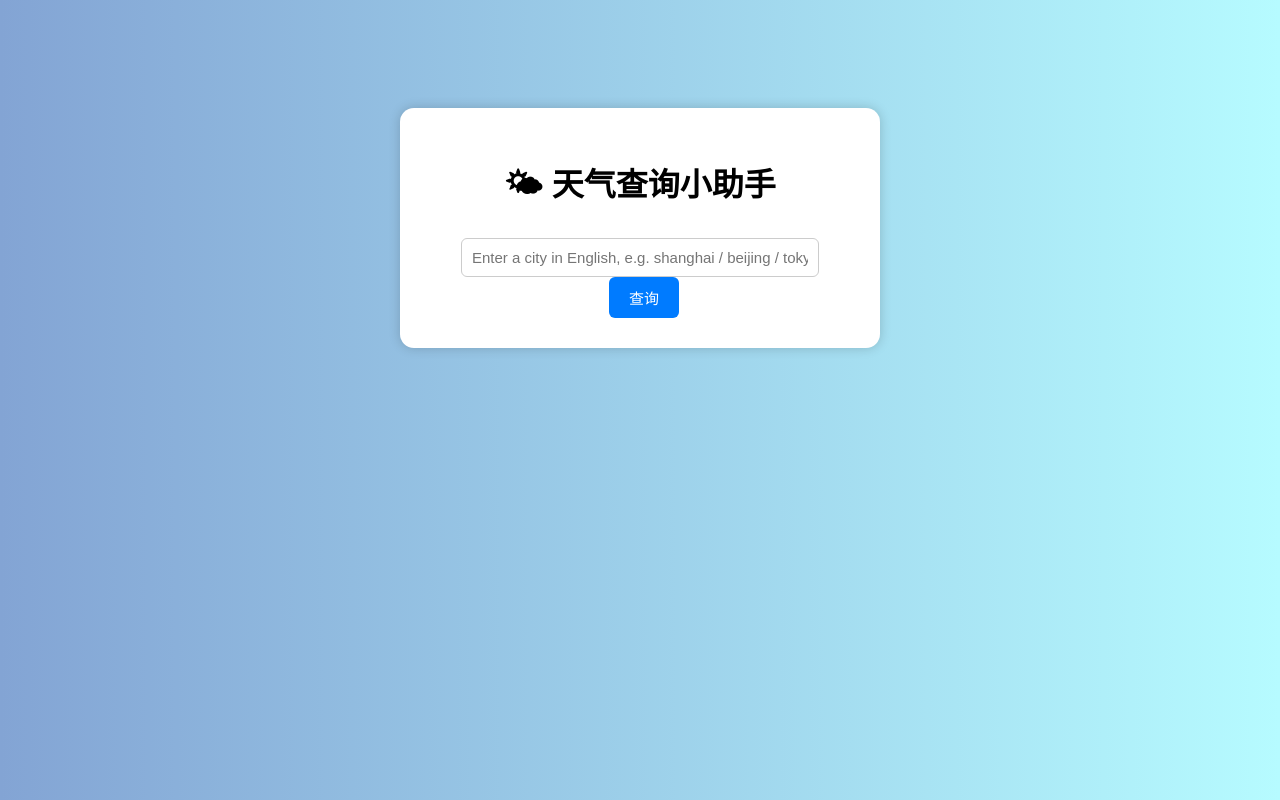
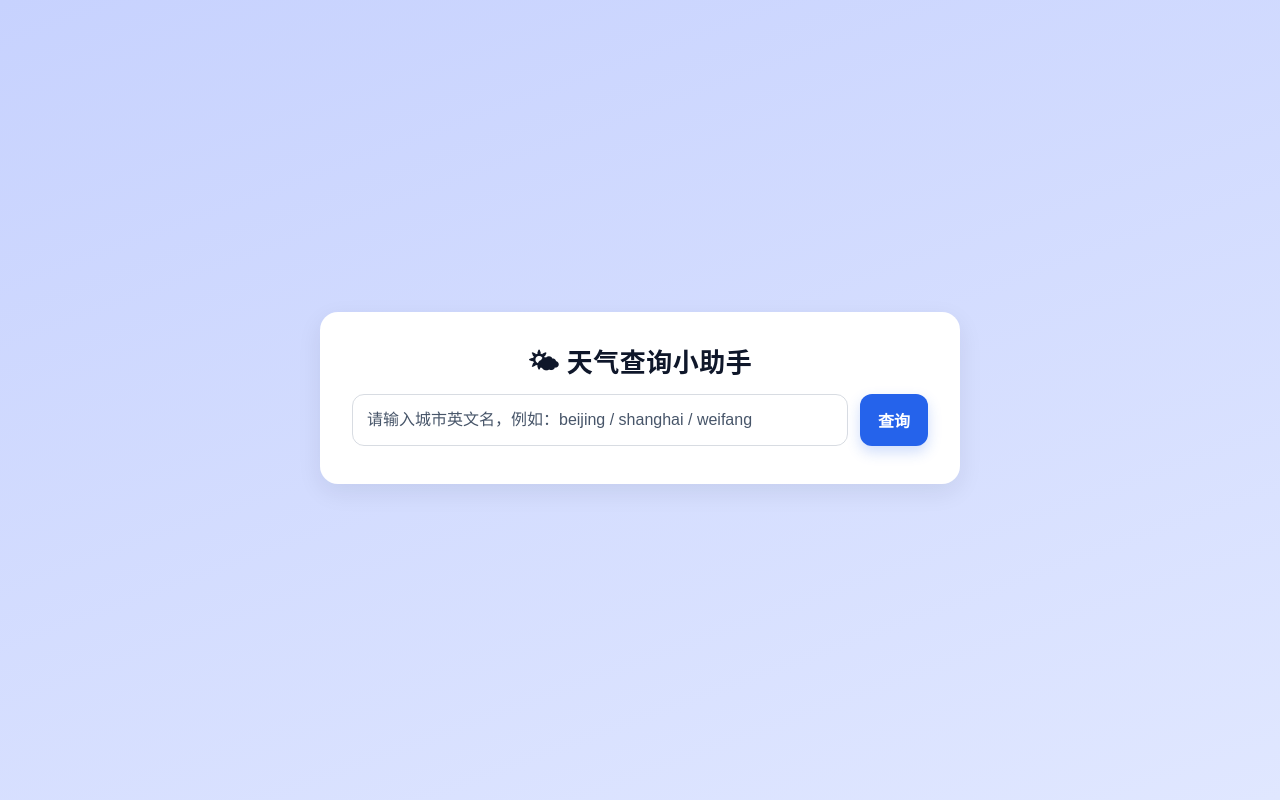
Before and after one commit to regard68/weather_app, a Flask app: page / in a window 1280 px wide. Run offline with Flask 3, Linux system fonts and the light colour scheme.

Commit message:
update: mobile responsive layout & fix English city search

```diff
--- a/static/style.css
+++ b/static/style.css
@@ -1,63 +1,169 @@
-body {
-    font-family: "Microsoft Yahei", sans-serif;
-    background: linear-gradient(to right, #83a4d4, #b6fbff);
-    text-align: center;
-    padding-top: 100px;
+/* ===== 基础与主题 ===== */
+:root{
+  --bg-start: #c7d2fe;   /* indigo-200 */
+  --bg-end:   #e0e7ff;   /* indigo-100 */
+  --card-bg:  #ffffff;
+  --text:     #0f172a;   /* slate-900 */
+  --muted:    #475569;   /* slate-600 */
+  --primary:  #2563eb;   /* blue-600 */
+  --primary-press: #1d4ed8;
+  --ring:     rgba(37,99,235,0.35);
+  --error:    #dc2626;
+  --shadow:   0 8px 24px rgba(15, 23, 42, 0.08);
+  --radius:   18px;
 }
 
-/* ✅ 加宽容器，让页面不挤 */
-.container {
-    background: white;
-    padding: 30px;
-    border-radius: 14px;
-    width: 420px; /* 从 350 增加到 420，提示文本就不会被挤掉 */
-    margin: auto;
-    box-shadow: 0 0 12px rgba(0,0,0,0.18);
+/* 深色模式自动适配 */
+@media (prefers-color-scheme: dark) {
+  :root{
+    --bg-start: #0b1220;
+    --bg-end:   #161e2e;
+    --card-bg:  #0f172a;
+    --text:     #e2e8f0;
+    --muted:    #94a3b8;
+    --primary:  #60a5fa;
+    --primary-press: #3b82f6;
+    --ring:     rgba(96,165,250,0.4);
+    --shadow:   0 10px 26px rgba(0,0,0,0.35);
+  }
 }
 
-/* ✅ 输入框加宽、居中、圆角、美化 */
-input {
-    padding: 10px;
-    width: 80%;         /* 占容器宽度，让适配更柔和 */
-    max-width: 360px;   /* 控制最大宽度，防止过宽 */
-    border: 1px solid #ccc;
-    border-radius: 6px;
-    font-size: 15px;
-    text-align: center;
-    outline: none;
+*{ box-sizing: border-box; -webkit-tap-highlight-color: transparent; }
+
+html,body{
+  height:100%;
+  margin:0;
+  color:var(--text);
+  font: 16px/1.4 system-ui, -apple-system, "Segoe UI", Roboto, PingFang SC, "Helvetica Neue", Arial, "Noto Sans CJK SC", "微软雅黑", sans-serif;
 }
 
-/* ✅ 鼠标点击输入框时边框高亮 */
-input:focus {
-    border-color: #007bff;
+/* 背景与安全区 */
+.page{
+  min-height:100%;
+  padding: max(20px, env(safe-area-inset-top))
+           max(20px, env(safe-area-inset-right))
+           max(24px, env(safe-area-inset-bottom))
+           max(20px, env(safe-area-inset-left));
+  display:flex;
+  align-items:center;
+  justify-content:center;
+  background: linear-gradient(160deg, var(--bg-start), var(--bg-end));
 }
 
-/* ✅ 按钮美化 + 鼠标悬停效果 */
-button {
-    padding: 10px 20px;
-    background-color: #007bff;
-    color: white;
-    border: none;
-    border-radius: 6px;
-    font-size: 15px;
-    cursor: pointer;
-    margin-left: 8px;
+/* ===== 容器与标题 ===== */
+.container{
+  width:100%;
+  max-width: 640px;
+  background: var(--card-bg);
+  border-radius: var(--radius);
+  box-shadow: var(--shadow);
+  padding: 20px 18px;
 }
 
-button:hover {
-    background-color: #005dc1;
+h1{
+  margin: 2px 4px 14px;
+  font-size: clamp(20px, 5vw, 26px);
+  letter-spacing: 0.5px;
+  text-align:center;
 }
 
-/* 错误提示样式 */
-.error {
-    margin-top: 15px;
-    color: #d80000;
-    font-weight: bold;
+/* ===== 表单 ===== */
+.form{
+  display:grid;
+  grid-template-columns: 1fr auto;
+  gap: 10px;
+  margin: 12px 4px 8px;
 }
 
-/* 查询结果区域 */
-.result {
-    margin-top: 22px;
-    line-height: 1.8;
-    font-size: 16px;
+input[type="text"]{
+  height: 48px;                 /* 手机端更易点 */
+  padding: 0 14px;
+  border-radius: 12px;
+  border: 1px solid rgba(100,116,139,0.25);
+  background: transparent;
+  color: var(--text);
+  outline: none;
+  transition: box-shadow .15s ease, border-color .15s ease, transform .04s ease;
+  font-size: 16px;              /* 避免 iOS 缩放 */
 }
+
+input::placeholder{ color: var(--muted); }
+
+input:focus{
+  border-color: var(--primary);
+  box-shadow: 0 0 0 4px var(--ring);
+}
+
+button{
+  height: 48px;
+  padding: 0 18px;
+  border: 0;
+  border-radius: 12px;
+  background: var(--primary);
+  color: #fff;
+  font-weight: 600;
+  font-size: 16px;
+  cursor: pointer;
+  box-shadow: 0 6px 14px rgba(37, 99, 235, 0.22);
+  transition: transform .06s ease, background .15s ease, box-shadow .15s ease;
+}
+
+button:active{ transform: translateY(1px) scale(.99); }
+button:focus-visible{ outline: none; box-shadow: 0 0 0 4px var(--ring); }
+button:hover{ background: var(--primary-press); }
+
+/* ===== 提示与结果 ===== */
+.alert{
+  margin: 16px 4px 4px;
+  padding: 10px 12px;
+  border-radius: 12px;
+  font-size: 14px;
+}
+
+.alert.error{
+  background: rgba(220,38,38,.08);
+  color: var(--error);
+  border: 1px solid rgba(220,38,38,.25);
+}
+
+.card{
+  background: var(--card-bg);
+  border-radius: 16px;
+  border: 1px solid rgba(100,116,139,0.18);
+  box-shadow: var(--shadow);
+  padding: 14px 14px 8px;
+  margin: 14px 4px 2px;
+}
+
+.result .city{
+  margin: 0 0 8px;
+  font-size: clamp(18px, 4.6vw, 22px);
+  font-weight: 700;
+}
+
+.stats{
+  display:grid;
+  grid-template-columns: 1fr 1fr;
+  gap: 10px;
+}
+
+.stat{
+  padding: 10px 12px;
+  border-radius: 12px;
+  background: rgba(100,116,139,0.06);
+}
+
+.label{ color: var(--muted); font-size: 13px; }
+.value{ display:block; margin-top: 4px; font-weight: 600; }
+
+/* ===== 响应式断点 ===== */
+@media (min-width: 480px){
+  .container{ padding: 26px 24px; }
+  .form{ gap: 12px; }
+  input[type="text"],button{ height: 52px; }
+}
+
+@media (min-width: 768px){
+  .container{ padding: 30px 28px; }
+  .stats{ grid-template-columns: repeat(3, 1fr); }
+}
--- a/templates/index.html
+++ b/templates/index.html
@@ -2,38 +2,48 @@
 <html lang="zh">
 <head>
   <meta charset="UTF-8" />
+  <meta name="viewport" content="width=device-width, initial-scale=1, viewport-fit=cover" />
   <title>天气查询小助手</title>
   <link rel="stylesheet" href="{{ url_for('static', filename='style.css') }}" />
 </head>
 <body>
+  <div class="page">
     <div class="container">
       <h1>🌤 天气查询小助手</h1>
 
-    <form method="POST">
+      <form method="POST" class="form" novalidate>
         <input
           type="text"
           name="city"
-        placeholder="{{ hint }}"
+          inputmode="latin-name"
+          autocomplete="off"
+          autocapitalize="none"
+          spellcheck="false"
+          placeholder="请输入城市英文名，例如：beijing / shanghai / weifang"
           value="{{ request.form.get('city','') }}"
+          aria-label="城市英文名"
           required
         />
-      <button type="submit">查询</button>
+        <button type="submit" aria-label="查询天气">查询</button>
       </form>
 
       {% if weather %}
         {% if weather.error %}
-        <p class="error">{{ weather.error }}</p>
+          <p class="alert error" role="alert">{{ weather.error }}</p>
         {% else %}
-        <div class="result">
-          <h2>{{ weather.city }}</h2>
-          <p><strong>温度：</strong>{{ weather.temp }}°C</p>
-          <p><strong>天气：</strong>{{ weather.desc }}</p>
-          <p><strong>湿度：</strong>{{ weather.humidity }}%</p>
-          <p><strong>风向风速：</strong>{{ weather.wind }}</p>
-          <p><strong>更新时间：</strong>{{ weather.updated }}</p>
+          <div class="card result" role="region" aria-live="polite">
+            <h2 class="city">{{ weather.city }}</h2>
+            <div class="stats">
+              <div class="stat"><span class="label">温度</span><span class="value">{{ weather.temp }}°C</span></div>
+              <div class="stat"><span class="label">天气</span><span class="value">{{ weather.desc }}</span></div>
+              <div class="stat"><span class="label">湿度</span><span class="value">{{ weather.humidity }}%</span></div>
+              <div class="stat"><span class="label">风向风速</span><span class="value">{{ weather.wind }}</span></div>
+              <div class="stat"><span class="label">更新时间</span><span class="value">{{ weather.updated }}</span></div>
+            </div>
           </div>
         {% endif %}
       {% endif %}
     </div>
+  </div>
 </body>
 </html>
```
Lines whose indentation alone changed are shown as unchanged.
